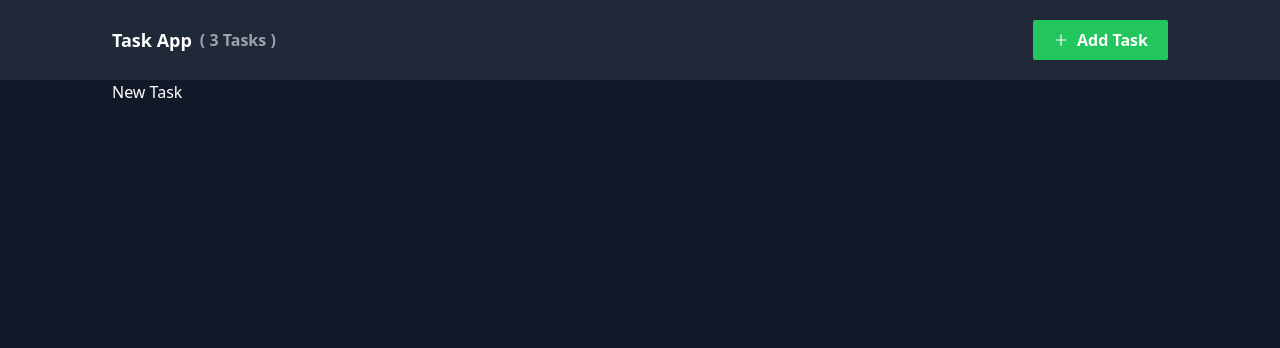
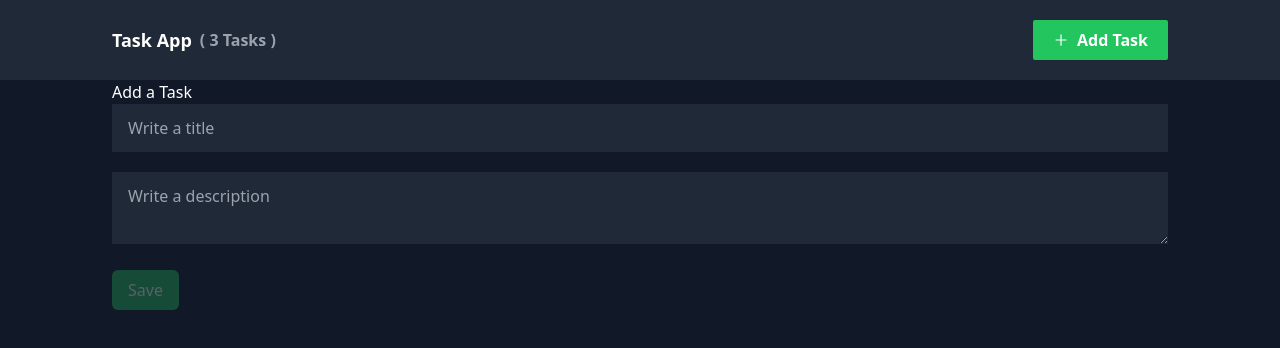
Before and after one commit to TamaCode/task_manager_nextjs, a Next.js app: page /new in a window 1280 px wide. Shown: the top 348 px of the page. Built offline with nearby package versions, Linux system fonts and the light colour scheme.

Commit message:
Creo componente TaskFormPage con sus estilos

```diff
--- a/package.json
+++ b/package.json
@@ -13,7 +13,8 @@
     "next": "13.0.2",
     "react": "18.2.0",
     "react-dom": "18.2.0",
-    "react-icons": "^4.6.0"
+    "react-icons": "^4.6.0",
+    "uuid": "^9.0.0"
   },
   "devDependencies": {
     "tailwindcss": "^3.2.2"
--- a/src/components/Layout.js
+++ b/src/components/Layout.js
@@ -10,7 +10,7 @@ const Layout = ({ children }) => {
 
   return (
     <div className="h-screen bg-gray-900 text-white">
-      <header className="flex items-center  bg-gray-800 flex px-28 py-5">
+      <header className="flex items-center  bg-gray-800 px-28 py-5">
         <Link href="/">
           <h1 className="font-black text-lg">Task App</h1>
         </Link>
--- a/src/context/taskContext.js
+++ b/src/context/taskContext.js
@@ -1,13 +1,18 @@
 import { createContext, useState } from "react";
+import { v4 as uuid } from "uuid";
 
 export const TaskContext = createContext();
 
 export const TasksProvider = ({ children }) => {
   const [tasks, setTasks] = useState([{}, {}, {}]);
 
-  return(
-    <TaskContext.Provider value={{tasks}}>
+  const createTask = ({ title, description }) => {
+    setTasks([...tasks, { title, description, id: uuid() }]);
+  };
+
+  return (
+    <TaskContext.Provider value={{ tasks, createTask }}>
       {children}
     </TaskContext.Provider>
   );
-}
+};
--- a/src/pages/new.js
+++ b/src/pages/new.js
@@ -1,9 +1,49 @@
 import Layout from "../components/Layout";
+import { useState } from "react";
+import { TaskContext } from "../context/taskContext";
+import { useContext } from "react";
+import { useRouter } from "next/router";
 
 const TaskFormPage = () => {
+  const [task, setTask] = useState({ title: "", description: "" });
+  const { createTask } = useContext(TaskContext);
+  const router = useRouter();
+
+  const handleChange = (e) => {
+    setTask({ ...task, [e.target.name]: e.target.value });
+  };
+
+  const handleSubmit = (e) => {
+    e.preventDefault();
+    createTask(task);
+    router.push("/");
+  };
+
   return (
     <Layout>
-      <div>New Task</div>
+      <form onSubmit={handleSubmit}>
+        <h1>Add a Task</h1>
+        <input
+          className="bg-gray-800 focus:text-gray-100 focus:outline-none w-full py-3 px-4 mb-5"
+          type="text"
+          name="title"
+          placeholder="Write a title"
+          onChange={handleChange}
+        />
+        <textarea
+          className="bg-gray-800 focus:text-gray-100 focus:outline-none w-full py-3 px-4 mb-5"
+          rows="2"
+          name="description"
+          placeholder="Write a description"
+          onChange={handleChange}
+        ></textarea>
+        <button
+          className="bg-green-500 hover:bg-green-400 px-4 py-2 rounded-md disabled:opacity-30"
+          disabled={!task.title || !task.description}
+        >
+          Save
+        </button>
+      </form>
     </Layout>
   );
 };
--- a/src/styles/globals.css
+++ b/src/styles/globals.css
@@ -537,6 +537,10 @@ video {
   margin-left: 0.5rem;
 }
 
+.mb-5 {
+  margin-bottom: 1.25rem;
+}
+
 .flex {
   display: flex;
 }
@@ -547,6 +551,10 @@ video {
 
 .h-screen {
   height: 100vh;
+}
+
+.w-full {
+  width: 100%;
 }
 
 .flex-grow {
@@ -563,6 +571,10 @@ video {
 
 .rounded-sm {
   border-radius: 0.125rem;
+}
+
+.rounded-md {
+  border-radius: 0.375rem;
 }
 
 .bg-green-300 {
@@ -583,6 +595,11 @@ video {
 .bg-green-500 {
   --tw-bg-opacity: 1;
   background-color: rgb(34 197 94 / var(--tw-bg-opacity));
+}
+
+.bg-gray-400 {
+  --tw-bg-opacity: 1;
+  background-color: rgb(156 163 175 / var(--tw-bg-opacity));
 }
 
 .px-3 {
@@ -608,6 +625,16 @@ video {
 .px-5 {
   padding-left: 1.25rem;
   padding-right: 1.25rem;
+}
+
+.py-3 {
+  padding-top: 0.75rem;
+  padding-bottom: 0.75rem;
+}
+
+.px-4 {
+  padding-left: 1rem;
+  padding-right: 1rem;
 }
 
 .text-right {
@@ -641,3 +668,21 @@ video {
   --tw-bg-opacity: 1;
   background-color: rgb(74 222 128 / var(--tw-bg-opacity));
 }
+
+.focus\:text-gray-100:focus {
+  --tw-text-opacity: 1;
+  color: rgb(243 244 246 / var(--tw-text-opacity));
+}
+
+.focus\:outline-none:focus {
+  outline: 2px solid transparent;
+  outline-offset: 2px;
+}
+
+.disabled\:opacity-50:disabled {
+  opacity: 0.5;
+}
+
+.disabled\:opacity-30:disabled {
+  opacity: 0.3;
+}
```
Also changed, not shown: 1 other file (tests, documents, lock files or other folders).
